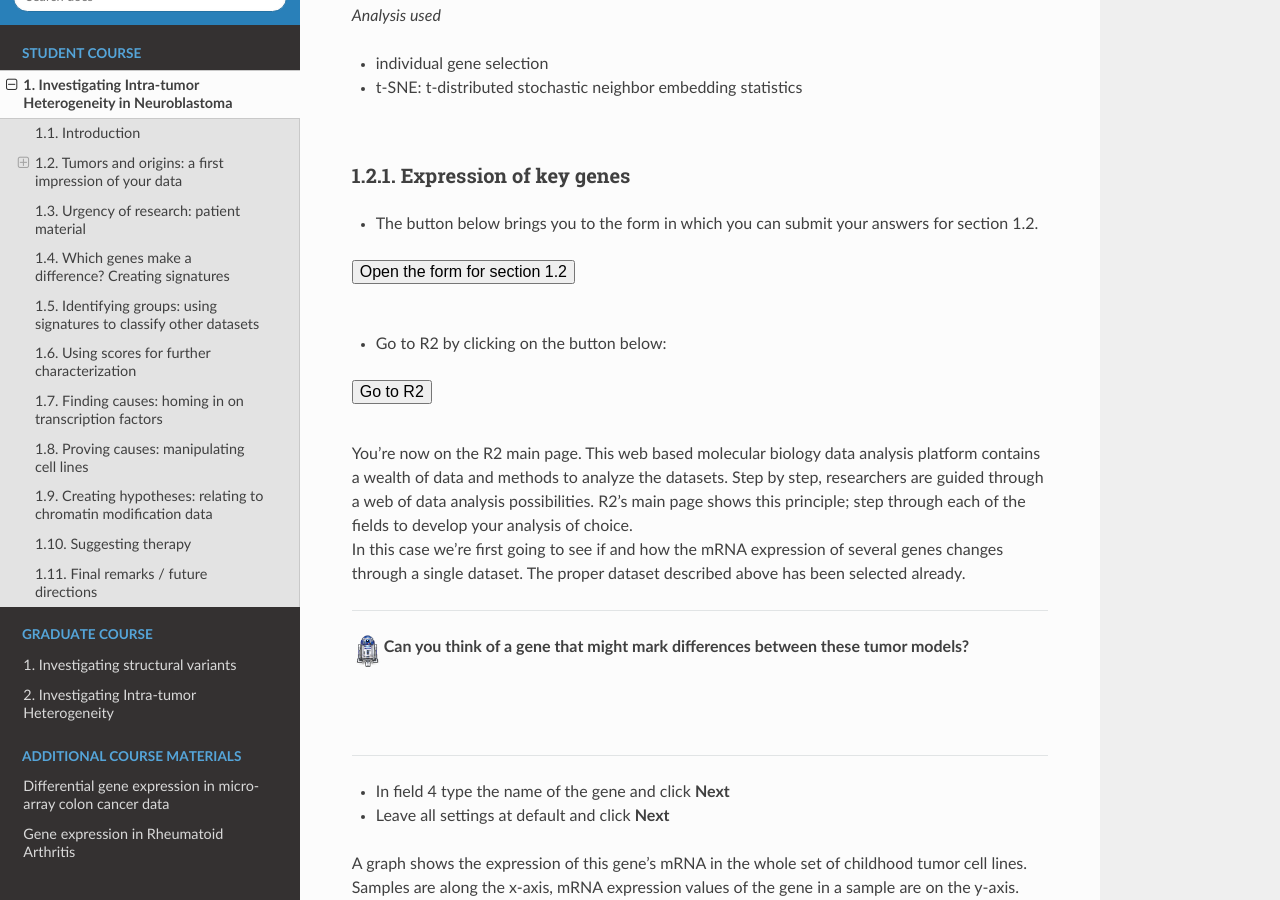
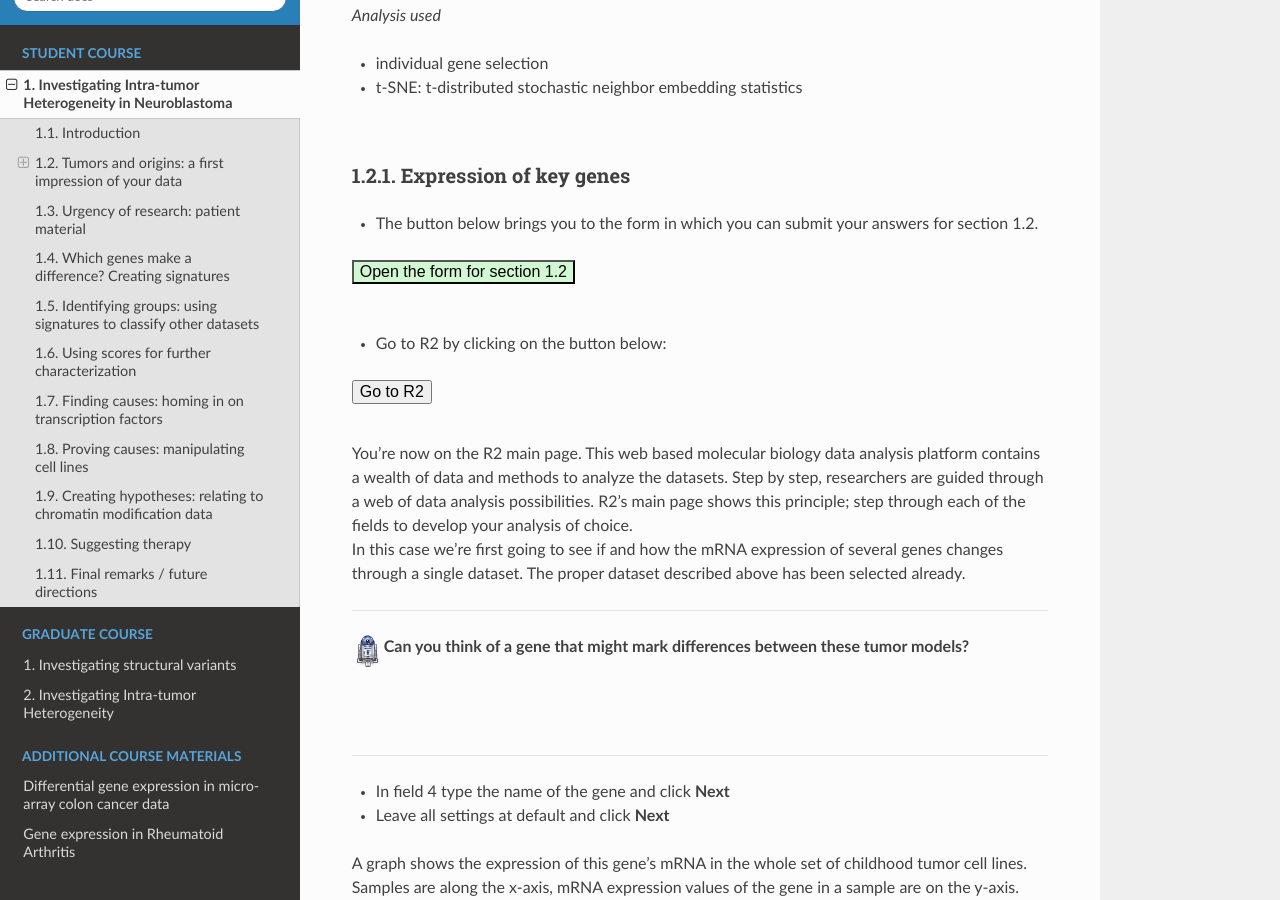
Before and after one commit to antronerds/r2-training-courses, a Sphinx documentation site: the page built from docs/Investigating_Tumor_Heterogeneity_student_version_bu.md, in a window 1280 px wide and 900 px high, scrolled down 1968 px. Built offline with Sphinx 7.4.7 and the Read the Docs theme 2.0.0, drawn with Linux system fonts in a browser that asks for light colours; pages that are not in the unit, such as notebooks, are missing from menus.

Commit message:
color buttons forms

```diff
--- a/docs/Investigating_Tumor_Heterogeneity_student_version_bu.md
+++ b/docs/Investigating_Tumor_Heterogeneity_student_version_bu.md
@@ -49,7 +49,7 @@
 ##### Expression of key genes
 * The button below brings you to the form in which you can submit your answers for section 1.2.
 
-<button onclick="window.open('https://docs.google.com/forms/d/e/1FAIpQLSfo7ZeKEaVRflzEmXkFZsErDShYHs8PaZO1tBmVrnLeyobkyg/viewform?usp=sf_link','_blank');" type="button">Open the form for section 1.2</button>
+<button style="background-color:#d2f8d2" onclick="window.open('https://docs.google.com/forms/d/e/1FAIpQLSfo7ZeKEaVRflzEmXkFZsErDShYHs8PaZO1tBmVrnLeyobkyg/viewform?usp=sf_link','_blank');" type="button">Open the form for section 1.2</button>
 <br>
 <br>
 
@@ -144,7 +144,7 @@
 
 * The button below brings you to the form in which you can submit your answers for section 1.3
 
-<button onclick="window.open('https://docs.google.com/forms/d/e/1FAIpQLSc0dGfEl9zDS7Yh-ZtrcKAn4IVgcwNxsZKNjQQtTj35JjgQng/viewform?usp=sf_link','_blank');" type="button">Open the form for section 1.3</button>
+<button style="background-color:#d2f8d2" onclick="window.open('https://docs.google.com/forms/d/e/1FAIpQLSc0dGfEl9zDS7Yh-ZtrcKAn4IVgcwNxsZKNjQQtTj35JjgQng/viewform?usp=sf_link','_blank');" type="button">Open the form for section 1.3</button>
 <br>
 <br>
 
@@ -258,7 +258,7 @@
 
 * The button below brings you to the form in which you can submit your answers for section 1.4
 
-<button onclick="window.open('https://docs.google.com/forms/d/e/1FAIpQLScesiEn-9mU9rGCIct4oHkplP6RxXNkccCCkVHBKzioYuczPg/viewform?usp=sf_link','_blank');" type="button">Open the form for section 1.4</button>
+<button style="background-color:#d2f8d2" onclick="window.open('https://docs.google.com/forms/d/e/1FAIpQLScesiEn-9mU9rGCIct4oHkplP6RxXNkccCCkVHBKzioYuczPg/viewform?usp=sf_link','_blank');" type="button">Open the form for section 1.4</button>
 <br>
 <br>
 
@@ -349,7 +349,7 @@
 
 * The button below brings you to the form in which you can submit your answers for section 1.5
 
-<button onclick="window.open('https://docs.google.com/forms/d/e/1FAIpQLSephAsX9i-d_QUh7Gu7ZRWUKkL9XgtAuEzglGnBgBU4Nd3VrQ/viewform?usp=sf_link','_blank');" type="button">Open the form for section 1.5</button>
+<button style="background-color:#d2f8d2" onclick="window.open('https://docs.google.com/forms/d/e/1FAIpQLSephAsX9i-d_QUh7Gu7ZRWUKkL9XgtAuEzglGnBgBU4Nd3VrQ/viewform?usp=sf_link','_blank');" type="button">Open the form for section 1.5</button>
 <br>
 <br>
 
@@ -430,7 +430,7 @@
 
 * The button below brings you to the form in which you can submit your answers for section 1.6
 
-<button onclick="window.open('https://docs.google.com/forms/d/e/1FAIpQLSfeDhhvV2hQQ4erzjf18OX27jelvYxFVIyovPOxWin3GUxekg/viewform?usp=sf_link','_blank');" type="button">Open the form for section 1.6</button>
+<button style="background-color:#d2f8d2" onclick="window.open('https://docs.google.com/forms/d/e/1FAIpQLSfeDhhvV2hQQ4erzjf18OX27jelvYxFVIyovPOxWin3GUxekg/viewform?usp=sf_link','_blank');" type="button">Open the form for section 1.6</button>
 <br>
 <br>
 
@@ -482,7 +482,7 @@
 
 * The button below brings you to the form in which you can submit your answers for section 1.7
 
-<button onclick="window.open('https://docs.google.com/forms/d/e/1FAIpQLSfbXuvePyJg5CKj_mE1UygJwrI-GJD39FrM16nY2Uh7YrtsHw/viewform?usp=sf_link','_blank');" type="button">Open the form for section 1.7</button>
+<button style="background-color:#d2f8d2" onclick="window.open('https://docs.google.com/forms/d/e/1FAIpQLSfbXuvePyJg5CKj_mE1UygJwrI-GJD39FrM16nY2Uh7YrtsHw/viewform?usp=sf_link','_blank');" type="button">Open the form for section 1.7</button>
 <br>
 <br>
 
@@ -520,7 +520,7 @@
 
 * The button below brings you to the form in which you can submit your answers for section 1.8
 
-<button onclick="window.open('https://docs.google.com/forms/d/e/1FAIpQLScdjNTEfcu5vuyskvWbKASj3xani-_eMwvN26N1_-F5gYF0tw/viewform?usp=sf_link','_blank');" type="button">Open the form for section 1.8</button>
+<button style="background-color:#d2f8d2" onclick="window.open('https://docs.google.com/forms/d/e/1FAIpQLScdjNTEfcu5vuyskvWbKASj3xani-_eMwvN26N1_-F5gYF0tw/viewform?usp=sf_link','_blank');" type="button">Open the form for section 1.8</button>
 <br>
 <br>
 
@@ -633,7 +633,7 @@
 
 * The button below brings you to the form in which you can submit your answers for section 1.9
 
-<button onclick="window.open('https://docs.google.com/forms/d/e/1FAIpQLScQC2N5QsLOOUJULFuooscO4gAKzxyE_0nk-OM1n5MLvlslRw/viewform?usp=sf_link','_blank');" type="button">Open the form for section 1.9</button>
+<button style="background-color:#d2f8d2" onclick="window.open('https://docs.google.com/forms/d/e/1FAIpQLScQC2N5QsLOOUJULFuooscO4gAKzxyE_0nk-OM1n5MLvlslRw/viewform?usp=sf_link','_blank');" type="button">Open the form for section 1.9</button>
 <br>
 <br>
 
@@ -941,7 +941,7 @@
 
  * The button below brings you to the form in which you can submit your answers for section 1.10
 
- <button onclick="window.open('https://docs.google.com/forms/d/e/1FAIpQLSd7iB8d2ozHEsYx4KidGxLdhQRefUw2-03gGGnmpJ6eoqhdlA/viewform?usp=sf_link','_blank');" type="button">Open the form for section 1.10</button>
+ <button style="background-color:#d2f8d2" onclick="window.open('https://docs.google.com/forms/d/e/1FAIpQLSd7iB8d2ozHEsYx4KidGxLdhQRefUw2-03gGGnmpJ6eoqhdlA/viewform?usp=sf_link','_blank');" type="button">Open the form for section 1.10</button>
  <br>
  <br>
 
```
